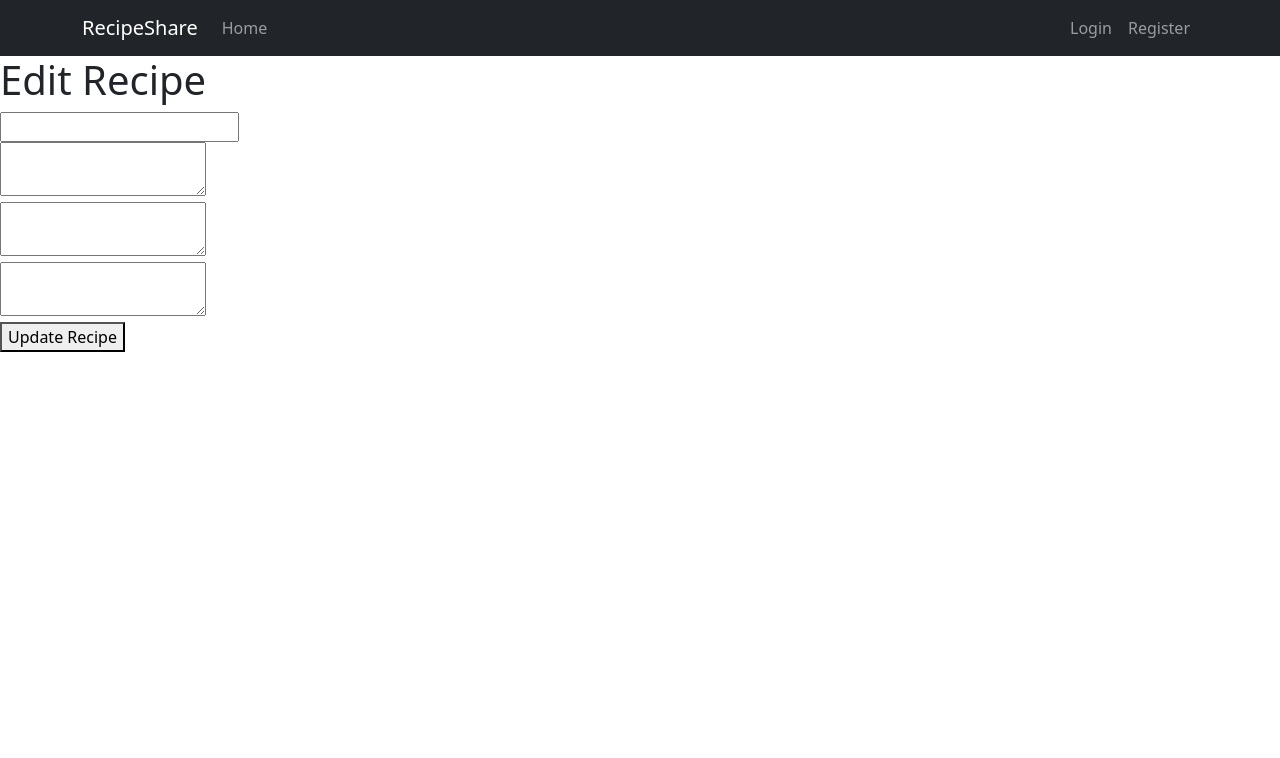
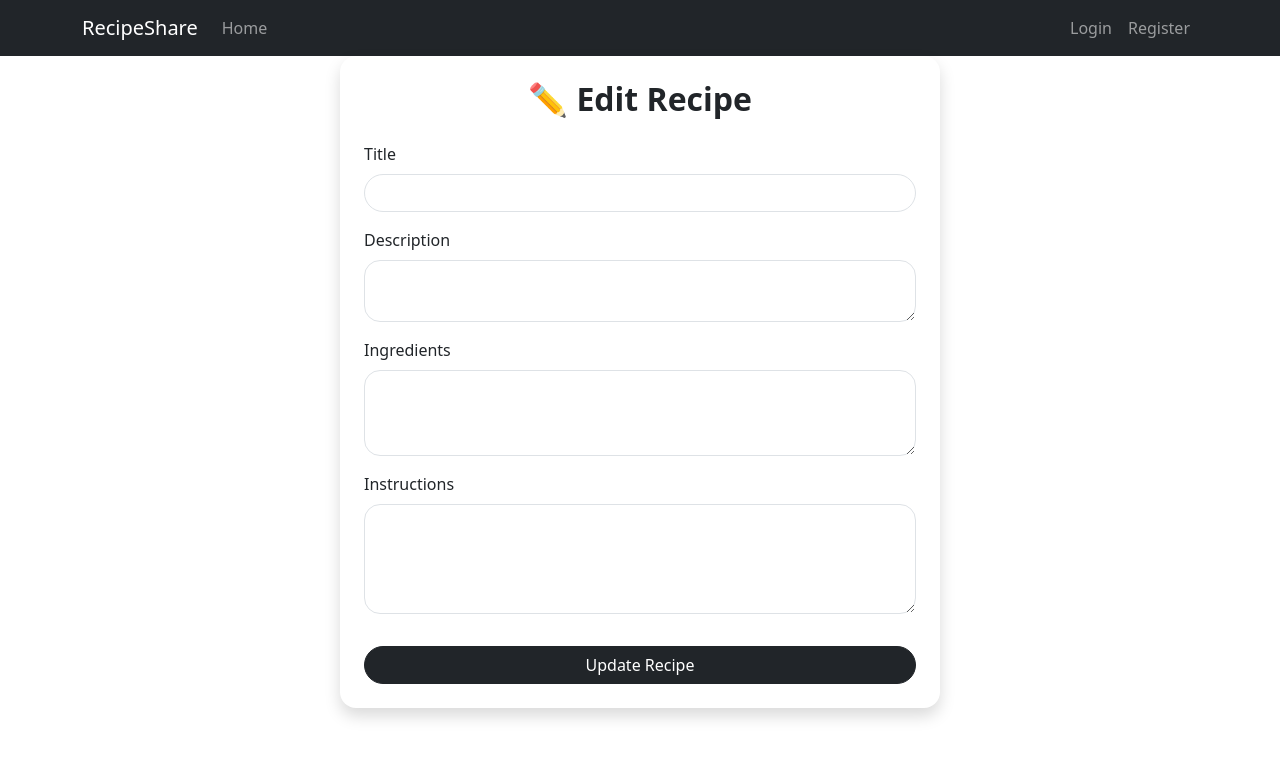
Before and after one commit to kudoshinichi02/recipe-sharing-platform, a React (Vite) app in the folder frontend/recipe-frontend/: page /edit/1 in a window 1280 px wide. Shown: the top 758 px of the page. Built offline with nearby package versions, Linux system fonts and the light colour scheme; no server answers.

Commit message:
Modernized Edit Recipe page UI

```diff
--- a/frontend/recipe-frontend/src/components/RecipeCard.jsx
+++ b/frontend/recipe-frontend/src/components/RecipeCard.jsx
@@ -19,7 +19,7 @@ export default function RecipeCard({ recipe }) {
       "https://hips.hearstapps.com/hmg-prod/images/greek-salad-index-642f292397bbf.jpg",
 
     "Tomato Soup":
-      "https://www.allrecipes.com/thmb/EGp48npVJqDku38H1CFWwgwfAmM=/1500x0/filters:no_upscale():max_bytes(150000):strip_icc()/57661-tomato-bisque-iii-VAT-007-4x3.jpg",
+      "https://cdn.loveandlemons.com/wp-content/uploads/2023/01/tomato-soup-recipe.jpg",
 
     "Pizza":
       "https://images.unsplash.com/photo-1548365328-9f547fb0953c",
--- a/frontend/recipe-frontend/src/pages/EditRecipe.jsx
+++ b/frontend/recipe-frontend/src/pages/EditRecipe.jsx
@@ -1,8 +1,9 @@
 import { useEffect, useState } from "react";
-import { useParams, useNavigate } from "react-router-dom";
+import { useNavigate, useParams } from "react-router-dom";
 import api from "../api/axios";
 
 export default function EditRecipe() {
+
   const { id } = useParams();
   const navigate = useNavigate();
 
@@ -12,30 +13,29 @@ export default function EditRecipe() {
   const [instructions, setInstructions] = useState("");
 
   useEffect(() => {
-    api.get(`/recipes/${id}`).then((response) => {
-      const recipe = response.data;
-
-      setTitle(recipe.title);
-      setDescription(recipe.description);
-      setIngredients(recipe.ingredients);
-      setInstructions(recipe.instructions);
+    api.get(`/recipes/${id}`)
+      .then((response) => {
+        const r = response.data;
+        setTitle(r.title);
+        setDescription(r.description);
+        setIngredients(r.ingredients);
+        setInstructions(r.instructions);
+      })
+      .catch((error) => {
+        console.error("Error loading recipe:", error);
       });
   }, [id]);
 
   const handleSubmit = (e) => {
     e.preventDefault();
 
-    const updatedRecipe = {
+    api.put(`/recipes/${id}`, {
       title,
       description,
       ingredients,
       instructions,
-    };
-
-    api
-      .put(`/recipes/${id}`, updatedRecipe)
+    })
       .then(() => {
-        alert("Recipe updated successfully!");
         navigate("/my-recipes");
       })
       .catch((error) => {
@@ -44,37 +44,73 @@ export default function EditRecipe() {
   };
 
   return (
-    <div>
-      <h1>Edit Recipe</h1>
+    <div className="container d-flex justify-content-center align-items-center" style={{ minHeight: "80vh" }}>
+
+      <div className="card shadow border-0 rounded-4 p-4" style={{ width: "100%", maxWidth: "600px" }}>
+
+        <h2 className="text-center mb-4 fw-bold">✏️ Edit Recipe</h2>
 
         <form onSubmit={handleSubmit}>
+
+          {/* TITLE */}
+          <div className="mb-3">
+            <label className="form-label">Title</label>
             <input
               type="text"
+              className="form-control rounded-pill"
               value={title}
               onChange={(e) => setTitle(e.target.value)}
+              required
             />
-        <br />
+          </div>
 
+          {/* DESCRIPTION */}
+          <div className="mb-3">
+            <label className="form-label">Description</label>
             <textarea
+              className="form-control rounded-4"
+              rows="2"
               value={description}
               onChange={(e) => setDescription(e.target.value)}
+              required
             />
-        <br />
+          </div>
 
+          {/* INGREDIENTS */}
+          <div className="mb-3">
+            <label className="form-label">Ingredients</label>
             <textarea
+              className="form-control rounded-4"
+              rows="3"
               value={ingredients}
               onChange={(e) => setIngredients(e.target.value)}
+              required
             />
-        <br />
+          </div>
 
+          {/* INSTRUCTIONS */}
+          <div className="mb-3">
+            <label className="form-label">Instructions</label>
             <textarea
+              className="form-control rounded-4"
+              rows="4"
               value={instructions}
               onChange={(e) => setInstructions(e.target.value)}
+              required
             />
-        <br />
+          </div>
 
-        <button type="submit">Update Recipe</button>
+          <button
+            type="submit"
+            className="btn btn-dark w-100 rounded-pill mt-3"
+          >
+            Update Recipe
+          </button>
+
         </form>
+
+      </div>
+
     </div>
   );
 }
```
Lines whose indentation alone changed are shown as unchanged.
